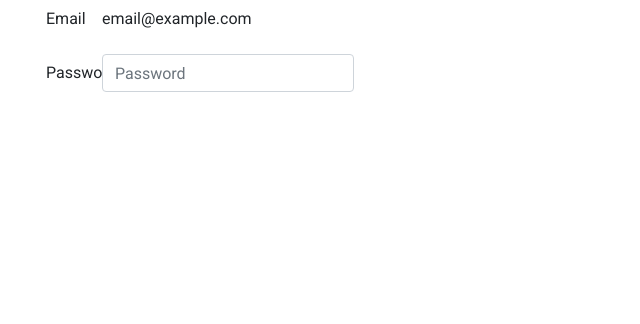
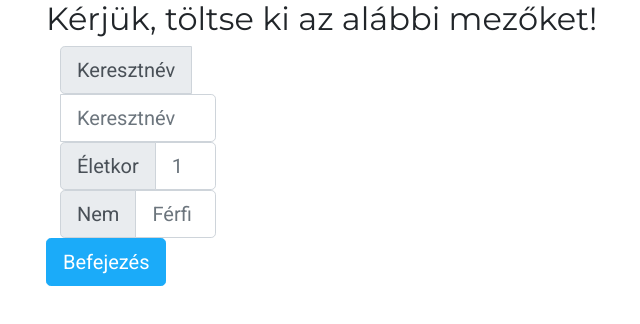
Before and after one commit to mkmDEV/biotech, an Angular app: page / in a window 1280 px wide. Shown: the top 324 px of the page, without its empty margins (38-678 px from the left). Built offline with nearby package versions, Linux system fonts and the light colour scheme.

Commit message:
sketch up input form basics

```diff
--- a/src/app/app.module.ts
+++ b/src/app/app.module.ts
@@ -7,6 +7,7 @@ import { NgbModule } from '@ng-bootstrap/ng-bootstrap';
 import { FontAwesomeModule } from '@fortawesome/angular-fontawesome';
 import { HomeComponent } from './components/home/home.component';
 import { InputFormComponent } from './components/input-form/input-form.component';
+import {FormsModule} from '@angular/forms';
 
 @NgModule({
   declarations: [
@@ -18,7 +19,8 @@ import { InputFormComponent } from './components/input-form/input-form.component
     BrowserModule,
     AppRoutingModule,
     NgbModule,
-    FontAwesomeModule
+    FontAwesomeModule,
+    FormsModule
   ],
   providers: [],
   bootstrap: [AppComponent]
--- a/src/app/components/input-form/input-form.component.html
+++ b/src/app/components/input-form/input-form.component.html
@@ -1,16 +1,58 @@
-<div class="col-xl">
-  <form>
-    <div class="form-group row">
-      <label for="staticEmail" class="col-sm-2 col-form-label">Email</label>
-      <div class="col-sm-10">
-        <input type="text" readonly class="form-control-plaintext" id="staticEmail" value="email@example.com">
-      </div>
+<div class="container container-fluid">
+  <h2 class="h2">Kérjük, töltse ki az alábbi mezőket!</h2>
+  <div class="row justify-content-center">
+    <div class="col-xl">
+      <form (ngSubmit)="onSubmit(f)" #f=ngForm>
+        <div class="new-customer-data"
+             ngModelGroup="newCustomerData"
+             #newCustomerData="ngModelGroup">
+          <div class="col-lg-4">
+            <div class="input-group input-group-lg">
+              <div class="input-group-prepend">
+                <span class="input-group-text">Keresztnév</span>
+              </div>
+              <input type="text"
+                     id="new-customer-name"
+                     name="name"
+                     aria-label="given-name"
+                     class="form-control form-control-lg"
+                     placeholder="Keresztnév"
+                     ngModel>
+            </div>
+          </div>
+          <div class="col-lg-4">
+            <div class="input-group input-group-lg">
+              <div class="input-group-prepend">
+                <span class="input-group-text">Életkor</span>
+              </div>
+              <input type="number"
+                     id="new-customer-age"
+                     name="age"
+                     aria-label="age"
+                     class="form-control form-control-lg"
+                     placeholder="1"
+                     ngModel>
+            </div>
+          </div>
+          <div class="col-lg-4">
+            <div class="input-group input-group-lg">
+              <div class="input-group-prepend">
+                <span class="input-group-text">Nem</span>
+              </div>
+              <input type="text"
+                     id="new-customer-sex"
+                     name="sex"
+                     aria-label="sex"
+                     class="form-control form-control-lg"
+                     placeholder="Férfi"
+                     ngModel>
+            </div>
+          </div>
+        </div>
+        <button class="btn btn-lg btn-primary"
+                type="submit">Befejezés
+        </button>
+      </form>
     </div>
-    <div class="form-group row">
-      <label for="inputPassword" class="col-sm-2 col-form-label">Password</label>
-      <div class="col-sm-10">
-        <input type="password" class="form-control" id="inputPassword" placeholder="Password">
-      </div>
-    </div>
-  </form>
+  </div>
 </div>
--- a/src/app/components/input-form/input-form.component.ts
+++ b/src/app/components/input-form/input-form.component.ts
@@ -1,4 +1,7 @@
-import { Component, OnInit } from '@angular/core';
+import {Component, OnInit, ViewChild} from '@angular/core';
+import {NgForm} from '@angular/forms';
+import {faMars, faVenus} from '@fortawesome/free-solid-svg-icons';
+import {Customer} from '../../models/customer';
 
 @Component({
   selector: 'app-input-form',
@@ -6,10 +9,36 @@ import { Component, OnInit } from '@angular/core';
   styleUrls: ['./input-form.component.scss']
 })
 export class InputFormComponent implements OnInit {
+  @ViewChild('f') newCustomerForm: NgForm;
 
-  constructor() { }
+  faMars = faMars;
+  faVenus = faVenus;
+
+  submitted = false;
+  reset = false;
+
+  customerData: Customer = {
+    name: '',
+    age: 0,
+    sex: false,
+    height: 0,
+    weight: 0
+  };
+
+  constructor() {
+  }
 
   ngOnInit(): void {
+
   }
 
+  onSubmit(f: NgForm): void {
+    this.submitted = true;
+    this.customerData.name = this.newCustomerForm.value.newCustomerData.name;
+    this.customerData.sex = this.newCustomerForm.value.newCustomerData.sex;
+    this.customerData.age = this.newCustomerForm.value.newCustomerData.age;
+    this.customerData.height = this.newCustomerForm.value.newCustomerData.height;
+    this.customerData.weight = this.newCustomerForm.value.newCustomerData.weight;
+    console.log(this.customerData);
+  }
 }
```
